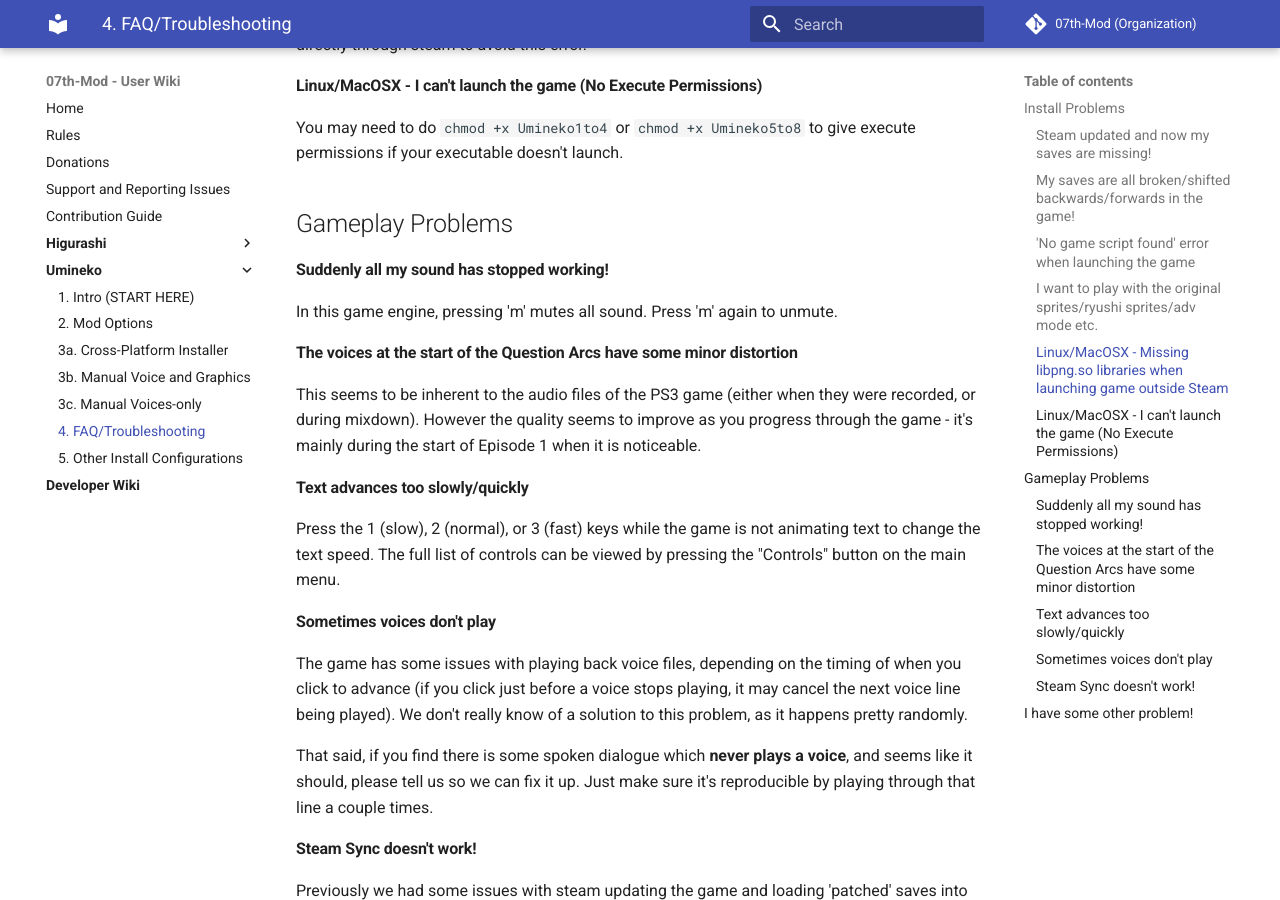
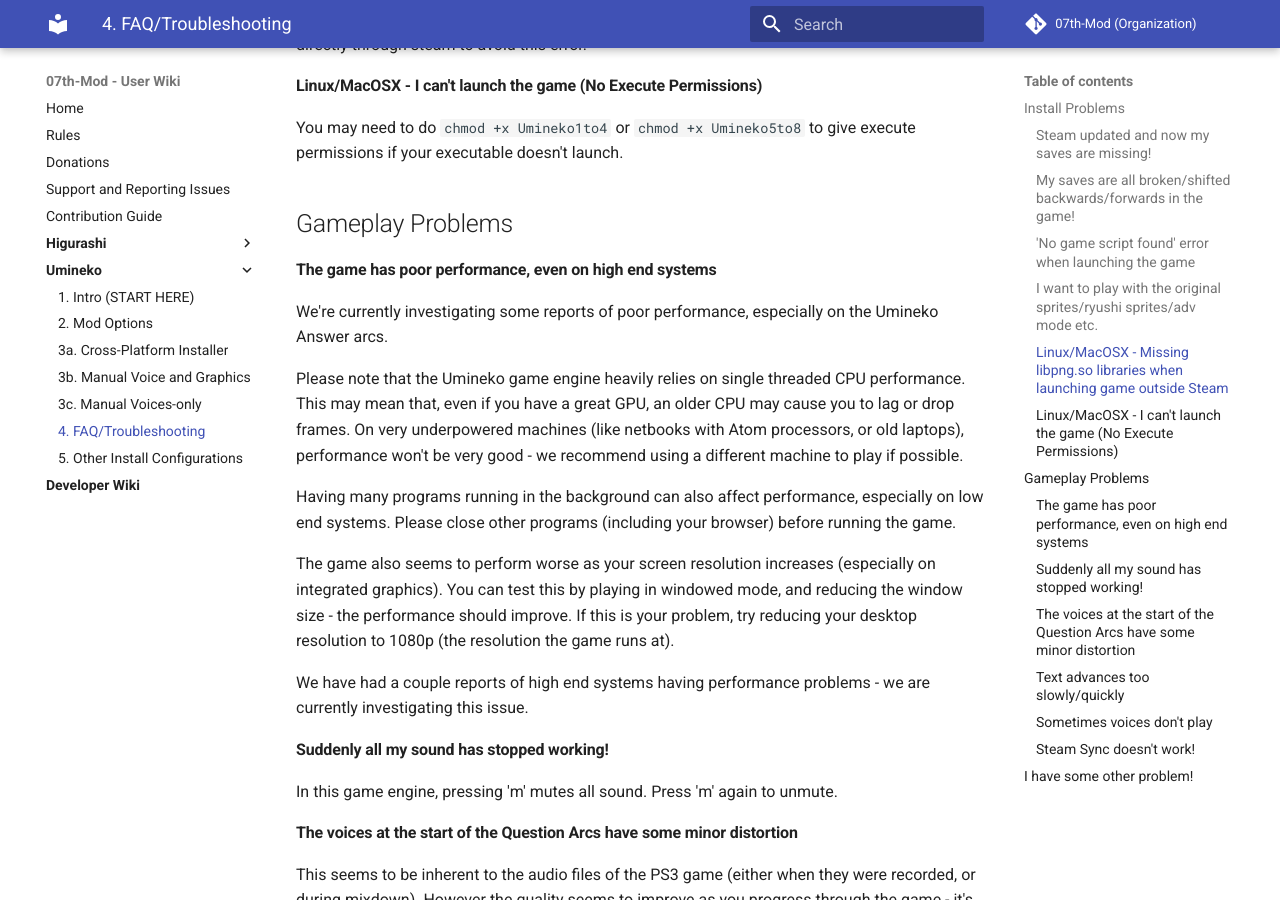
Before and after one commit to 07th-mod/wiki, an MkDocs documentation site: the page built from docs/Umineko/Umineko-Part-0-TroubleShooting-and-FAQ.md, in a window 1280 px wide and 900 px high, scrolled down 978 px. Built offline with MkDocs 1.6.1 and Material for MkDocs 9.7.7, drawn with Linux system fonts in a browser that asks for light colours.

Commit message:
Add some notes about Umineko performance issues/tips

```diff
--- a/docs/Umineko/Umineko-Part-0-TroubleShooting-and-FAQ.md
+++ b/docs/Umineko/Umineko-Part-0-TroubleShooting-and-FAQ.md
@@ -34,6 +34,18 @@
 You may need to do `chmod +x Umineko1to4` or `chmod +x Umineko5to8` to give execute permissions if your executable doesn't launch.
 
 ## Gameplay Problems
+
+#### The game has poor performance, even on high end systems
+
+We're currently investigating some reports of poor performance, especially on the Umineko Answer arcs.
+
+Please note that the Umineko game engine heavily relies on single threaded CPU performance. This may mean that, even if you have a great GPU, an older CPU may cause you to lag or drop frames. On very underpowered machines (like netbooks with Atom processors, or old laptops), performance won't be very good - we recommend using a different machine to play if possible.
+
+Having many programs running in the background can also affect performance, especially on low end systems. Please close other programs (including your browser) before running the game.
+
+The game also seems to perform worse as your screen resolution increases (especially on integrated graphics). You can test this by playing in windowed mode, and reducing the window size - the performance should improve. If this is your problem, try reducing your desktop resolution to 1080p (the resolution the game runs at).
+
+We have had a couple reports of high end systems having performance problems - we are currently investigating this issue.
 
 #### Suddenly all my sound has stopped working!
 
```
Also changed, not shown: docs/Umineko/Umineko-Getting-started.md (+1 -0 lines).
